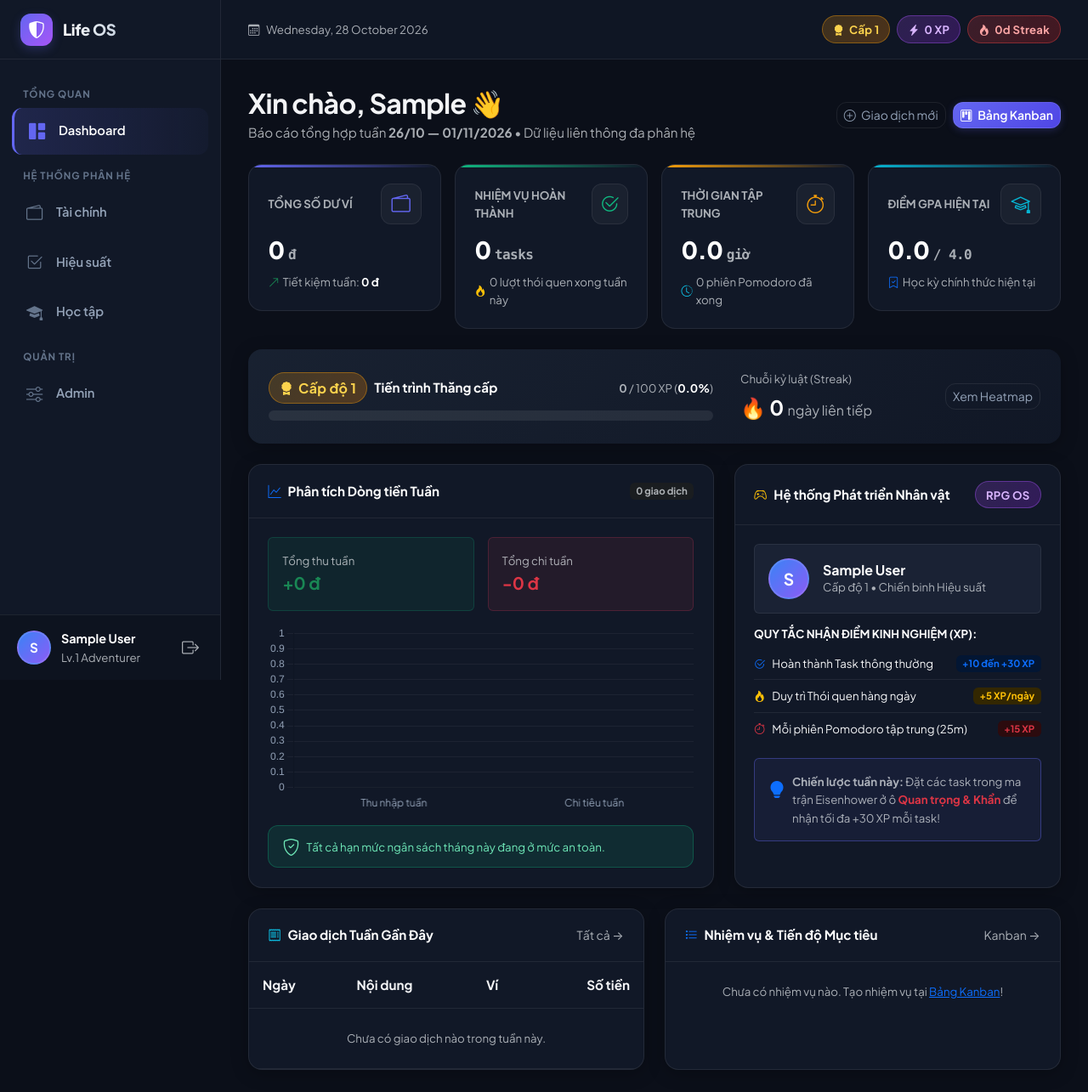
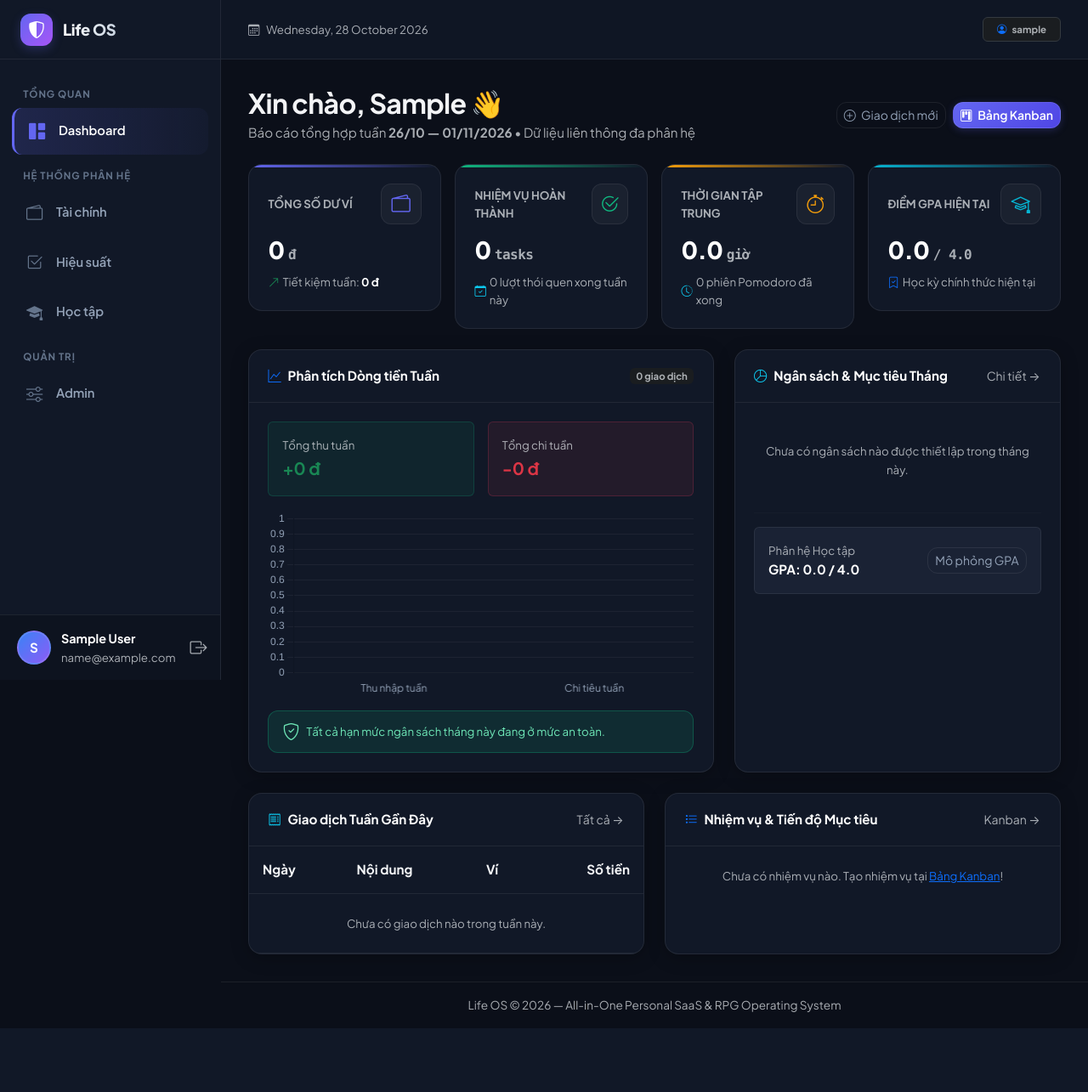
Before and after one commit to hoangKhuong55551/self, a Django app: page / in a window 1280 px wide. Shown: the top 1285 px of the page at 85% size. After the commit the page ends 1210 px from the top, so only its background shows below. Run offline with Django 4.2, Linux system fonts and the light colour scheme; the visitor is signed in with stand-in values (Sample User, id 1); data that the repository does not hold is empty.

Commit message:
refactor: remove gamification and character development UI (level, xp, streak)

```diff
--- a/core/templates/core/dashboard.html
+++ b/core/templates/core/dashboard.html
@@ -53,7 +53,7 @@
             </div>
             <div class="kpi-value text-emerald">{{ tasks_completed }} <small class="fs-6 text-muted font-monospace">tasks</small></div>
             <div class="d-flex align-items-center small text-muted">
-                <i class="bi bi-fire me-1 text-warning"></i>
+                <i class="bi bi-calendar-check me-1 text-info"></i>
                 <span>{{ habits_completed }} lượt thói quen xong tuần này</span>
             </div>
         </div>
@@ -94,44 +94,7 @@
     </div>
 </div>
 
-<!-- 3. Khu vực Tiến độ Level & RPG Gamification Bar -->
-<div class="card mb-4 border-0" style="background: linear-gradient(135deg, rgba(30, 41, 59, 0.7), rgba(17, 24, 39, 0.9));">
-    <div class="card-body p-4">
-        <div class="row align-items-center g-3">
-            <div class="col-lg-7">
-                <div class="d-flex justify-content-between align-items-center mb-2">
-                    <div class="d-flex align-items-center gap-2">
-                        <span class="rpg-badge badge-level fs-6">
-                            <i class="bi bi-award-fill"></i> Cấp độ {{ level }}
-                        </span>
-                        <span class="text-white fw-bold">Tiến trình Thăng cấp</span>
-                    </div>
-                    <span class="text-muted small">
-                        <strong>{{ xp }}</strong> / {{ xp_for_next }} XP (<strong class="text-white">{{ xp_progress }}%</strong>)
-                    </span>
-                </div>
-                <div class="progress" style="height: 12px;">
-                    <div class="progress-bar progress-bar-xp" role="progressbar" style="width: {{ xp_progress }}%;" aria-valuenow="{{ xp_progress }}" aria-valuemin="0" aria-valuemax="100"></div>
-                </div>
-            </div>
-            <div class="col-lg-5 border-start-lg border-dark-subtle ps-lg-4">
-                <div class="d-flex justify-content-between align-items-center">
-                    <div>
-                        <div class="text-muted small">Chuỗi kỷ luật (Streak)</div>
-                        <div class="fs-4 fw-bold text-white mt-1">
-                            🔥 {{ longest_streak }} <span class="fs-6 fw-normal text-muted">ngày liên tiếp</span>
-                        </div>
-                    </div>
-                    <a href="{% url 'productivity:habit_tracker' %}" class="btn btn-outline-secondary btn-sm">
-                        Xem Heatmap
-                    </a>
-                </div>
-            </div>
-        </div>
-    </div>
-</div>
-
-<!-- 4. Lưới Biểu đồ & Trạng thái phân hệ -->
+<!-- 3. Lưới Biểu đồ & Tóm tắt phân hệ -->
 <div class="row g-4 mb-4">
     <!-- Cột trái: Biểu đồ Thu Chi & Ngân sách -->
     <div class="col-lg-7">
@@ -178,48 +141,40 @@
         </div>
     </div>
 
-    <!-- Cột phải: Trạng thái nhân vật & Hướng dẫn tăng chỉ số -->
+    <!-- Cột phải: Tổng quan Ngân sách & Tiến độ Học tập -->
     <div class="col-lg-5">
         <div class="card h-100">
             <div class="card-header d-flex justify-content-between align-items-center">
-                <span><i class="bi bi-controller me-2 text-warning"></i>Hệ thống Phát triển Nhân vật</span>
-                <span class="rpg-badge badge-xp">RPG OS</span>
+                <span><i class="bi bi-pie-chart me-2 text-info"></i>Ngân sách &amp; Mục tiêu Tháng</span>
+                <a href="{% url 'finance:budget_list' %}" class="btn btn-sm btn-link text-decoration-none p-0 text-muted">Chi tiết &rarr;</a>
             </div>
             <div class="card-body">
-                <div class="p-3 rounded mb-3" style="background: var(--bg-surface-elevated); border: 1px solid var(--border-subtle);">
-                    <div class="d-flex align-items-center gap-3">
-                        <div class="avatar-badge" style="width: 48px; height: 48px; font-size: 1.2rem;">
-                            {{ user.username|slice:":1"|upper }}
-                        </div>
-                        <div>
-                            <h6 class="fw-bold text-white mb-0">{{ user.get_full_name|default:user.username }}</h6>
-                            <div class="text-muted small">Cấp độ {{ level }} &bull; Chiến binh Hiệu suất</div>
-                        </div>
+                {% for b in current_budgets %}
+                <div class="mb-3">
+                    <div class="d-flex justify-content-between align-items-center mb-1">
+                        <span class="small fw-semibold text-white">{{ b.category.name }}</span>
+                        <span class="small text-muted">{{ b.spent|floatformat:0 }} / {{ b.amount|floatformat:0 }} đ</span>
+                    </div>
+                    <div class="progress" style="height: 6px;">
+                        <div class="progress-bar {% if b.is_over_budget %}bg-danger{% elif b.percent_used > 80 %}bg-warning{% else %}bg-primary{% endif %}"
+                             style="width: {{ b.percent_used }}%;"></div>
                     </div>
                 </div>
+                {% empty %}
+                <p class="text-muted small text-center py-4">Chưa có ngân sách nào được thiết lập trong tháng này.</p>
+                {% endfor %}
 
-                <h6 class="fw-bold text-white small text-uppercase tracking-wider mb-2">Quy tắc Nhận Điểm Kinh Nghiệm (XP):</h6>
-                <div class="list-group list-group-flush mb-3">
-                    <div class="list-group-item px-0 py-2 d-flex justify-content-between align-items-center">
-                        <span class="small"><i class="bi bi-check2-circle text-primary me-2"></i>Hoàn thành Task thông thường</span>
-                        <span class="badge bg-primary-subtle text-primary">+10 đến +30 XP</span>
-                    </div>
-                    <div class="list-group-item px-0 py-2 d-flex justify-content-between align-items-center">
-                        <span class="small"><i class="bi bi-fire text-warning me-2"></i>Duy trì Thói quen hàng ngày</span>
-                        <span class="badge bg-warning-subtle text-warning">+5 XP/ngày</span>
-                    </div>
-                    <div class="list-group-item px-0 py-2 d-flex justify-content-between align-items-center">
-                        <span class="small"><i class="bi bi-stopwatch text-danger me-2"></i>Mỗi phiên Pomodoro tập trung (25m)</span>
-                        <span class="badge bg-danger-subtle text-danger">+15 XP</span>
-                    </div>
-                </div>
+                <hr class="my-3" style="border-color: var(--border-subtle);">
 
-                <div class="p-3 rounded" style="background: rgba(99, 102, 241, 0.08); border: 1px solid var(--border-focus);">
-                    <div class="d-flex align-items-start gap-2">
-                        <i class="bi bi-lightbulb-fill text-primary fs-5 mt-1"></i>
-                        <p class="small text-muted mb-0">
-                            <strong>Chiến lược tuần này:</strong> Đặt các task trong ma trận Eisenhower ở ô <span class="text-danger fw-bold">Quan trọng &amp; Khẩn</span> để nhận tối đa +30 XP mỗi task!
-                        </p>
+                <div class="p-3 rounded" style="background: var(--bg-surface-elevated); border: 1px solid var(--border-subtle);">
+                    <div class="d-flex justify-content-between align-items-center">
+                        <div>
+                            <span class="text-muted small d-block">Phân hệ Học tập</span>
+                            <span class="fw-bold text-white">GPA: {{ current_gpa }} / 4.0</span>
+                        </div>
+                        <a href="{% url 'academic:gpa_simulator' %}" class="btn btn-outline-secondary btn-sm">
+                            Mô phỏng GPA
+                        </a>
                     </div>
                 </div>
             </div>
@@ -227,7 +182,7 @@
     </div>
 </div>
 
-<!-- 5. Hoạt động & Nhiệm vụ gần đây -->
+<!-- 4. Hoạt động & Nhiệm vụ gần đây -->
 <div class="row g-4">
     <!-- Giao dịch gần đây -->
     <div class="col-lg-6">
--- a/templates/base.html
+++ b/templates/base.html
@@ -79,7 +79,7 @@
                             {{ user.get_full_name|default:user.username }}
                         </div>
                         <div class="text-muted small">
-                            Lv.{{ profile.level|default:1 }} Adventurer
+                            {{ user.email|default:"Thành viên" }}
                         </div>
                     </div>
                     <form action="{% url 'logout' %}" method="post" class="m-0 p-0">
@@ -112,21 +112,12 @@
                     </div>
                 </div>
 
-                <!-- Gamification Badges on Topbar (XP & Streak) -->
-                {% if user.is_authenticated and profile %}
+                <!-- User profile badge on Topbar -->
+                {% if user.is_authenticated %}
                 <div class="d-flex align-items-center gap-2">
-                    <div class="rpg-badge badge-level">
-                        <i class="bi bi-award-fill"></i>
-                        <span>Cấp {{ profile.level }}</span>
-                    </div>
-                    <div class="rpg-badge badge-xp">
-                        <i class="bi bi-lightning-charge-fill"></i>
-                        <span>{{ profile.xp }} XP</span>
-                    </div>
-                    <div class="rpg-badge badge-streak">
-                        <i class="bi bi-fire"></i>
-                        <span>{{ profile.longest_streak }}d Streak</span>
-                    </div>
+                    <span class="badge bg-dark-subtle border border-dark-subtle text-muted px-3 py-2">
+                        <i class="bi bi-person-circle me-1 text-primary"></i> {{ user.username }}
+                    </span>
                 </div>
                 {% endif %}
             </header>
```
Also changed, not shown: productivity/templates/productivity/dashboard.html (+5 -6 lines), productivity/templates/productivity/habit_tracker.html (+4 -6 lines), productivity/templates/productivity/pomodoro.html (+4 -4 lines).
